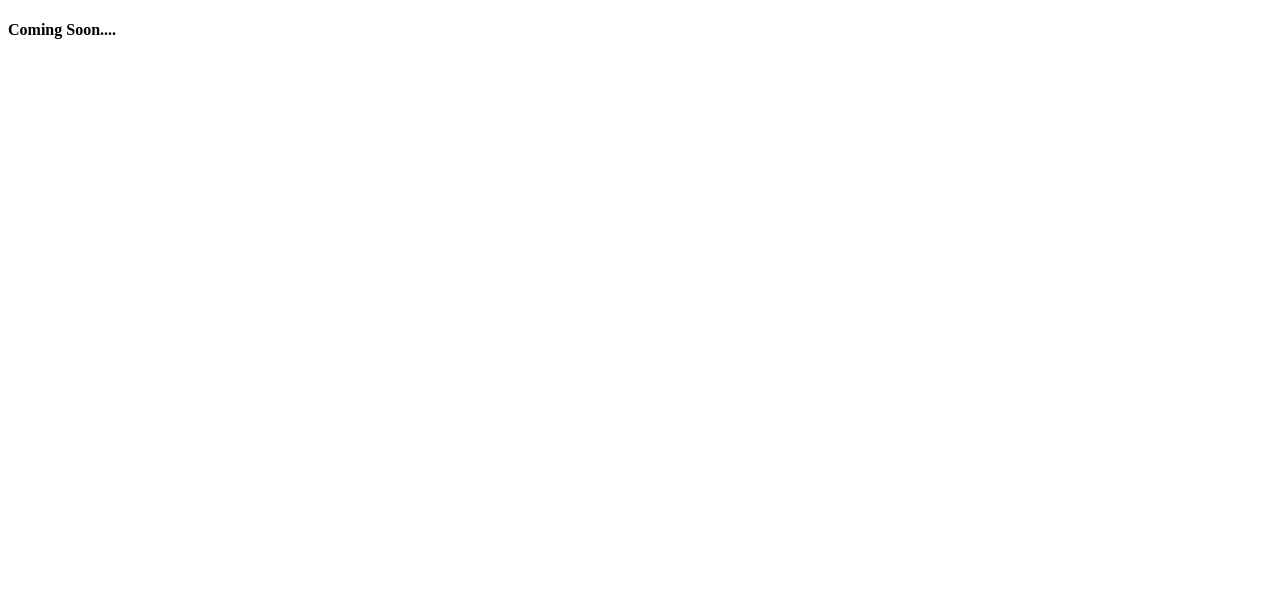
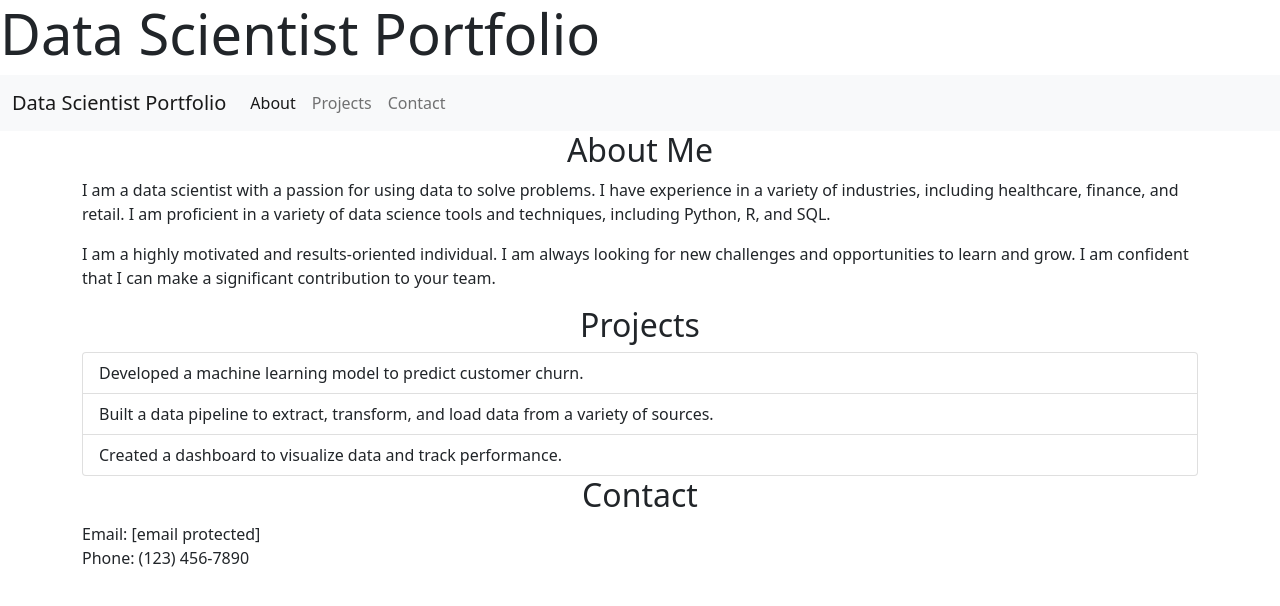
Before and after one commit to McArthurAdal/mcarthuradal.github.io, a plain HTML site: page index.html in a window 1280 px wide. Drawn offline with nearby package versions, Linux system fonts and the light colour scheme.

Commit message:
bard assisted homepage

```diff
--- a/index.html
+++ b/index.html
@@ -2,17 +2,46 @@
 <html lang="en">
 <head>
   <meta charset="utf-8">
-
-		<title>Mark's Portfolio Website</title>
-
-
-		<meta http-equiv="X-UA-Compatible" content="IE=Edge">
-		<meta http-equiv="Content-Type" content="text/html; charset=UTF-8" />
   <meta name="viewport" content="width=device-width, initial-scale=1">
-
-
+  <title>Data Scientist Portfolio</title>
+  <link rel="stylesheet" href="https://cdn.jsdelivr.net/npm/bootstrap@5.0.2/dist/css/bootstrap.min.css" integrity="sha384-EVSTQN3/azprG1Anm3QDgpJLIm9Nao0Yz1ztcQTwFspd3yD65VohhpuuCOmLASjC" crossorigin="anonymous">
 </head>
 <body>
-		<h4>Coming Soon....</h4>
+  <header>
+    <h1 class="display-4">Data Scientist Portfolio</h1>
+    <nav class="navbar navbar-expand-lg navbar-light bg-light">
+      <div class="container-fluid">
+        <a class="navbar-brand" href="#">Data Scientist Portfolio</a>
+        <button class="navbar-toggler" type="button" data-bs-toggle="collapse" data-bs-target="#navbarNavAltMarkup">
+          <span class="navbar-toggler-icon"></span>
+        </button>
+        <div class="collapse navbar-collapse" id="navbarNavAltMarkup">
+          <div class="navbar-nav">
+            <a class="nav-link active" href="#">About</a>
+            <a class="nav-link" href="#">Projects</a>
+            <a class="nav-link" href="#">Contact</a>
+          </div>
+        </div>
+      </div>
+    </nav>
+  </header>
+  <section id="about" class="container">
+    <h2 class="text-center">About Me</h2>
+    <p>I am a data scientist with a passion for using data to solve problems. I have experience in a variety of industries, including healthcare, finance, and retail. I am proficient in a variety of data science tools and techniques, including Python, R, and SQL.</p>
+    <p>I am a highly motivated and results-oriented individual. I am always looking for new challenges and opportunities to learn and grow. I am confident that I can make a significant contribution to your team.</p>
+  </section>
+  <section id="projects" class="container">
+    <h2 class="text-center">Projects</h2>
+    <ul class="list-group">
+      <li class="list-group-item">Developed a machine learning model to predict customer churn.</li>
+      <li class="list-group-item">Built a data pipeline to extract, transform, and load data from a variety of sources.</li>
+      <li class="list-group-item">Created a dashboard to visualize data and track performance.</li>
+    </ul>
+  </section>
+  <section id="contact" class="container">
+    <h2 class="text-center">Contact</h2>
+    <p>Email: [email protected]<br>
+    Phone: (123) 456-7890</p>
+  </section>
 </body>
 </html>
```
Lines whose indentation alone changed are shown as unchanged.
